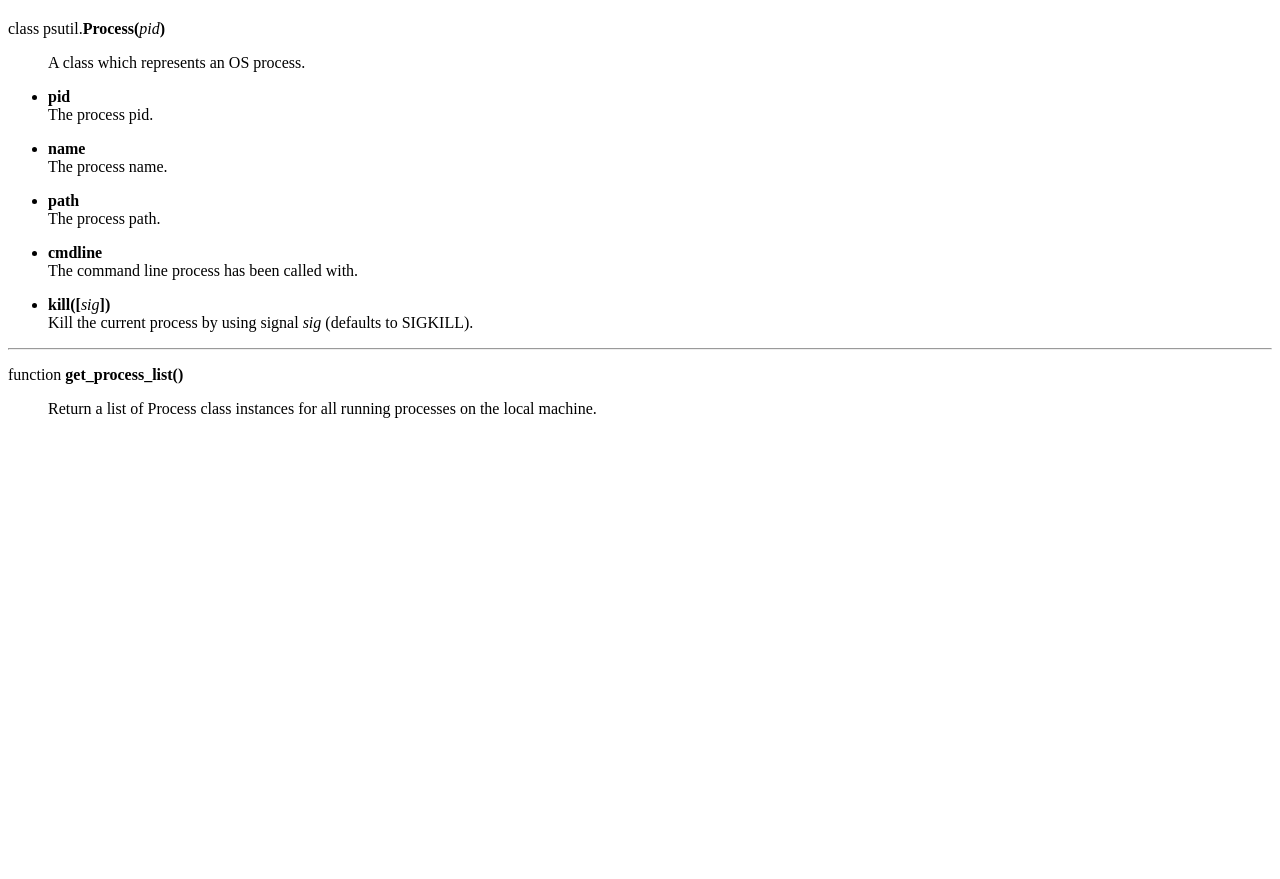
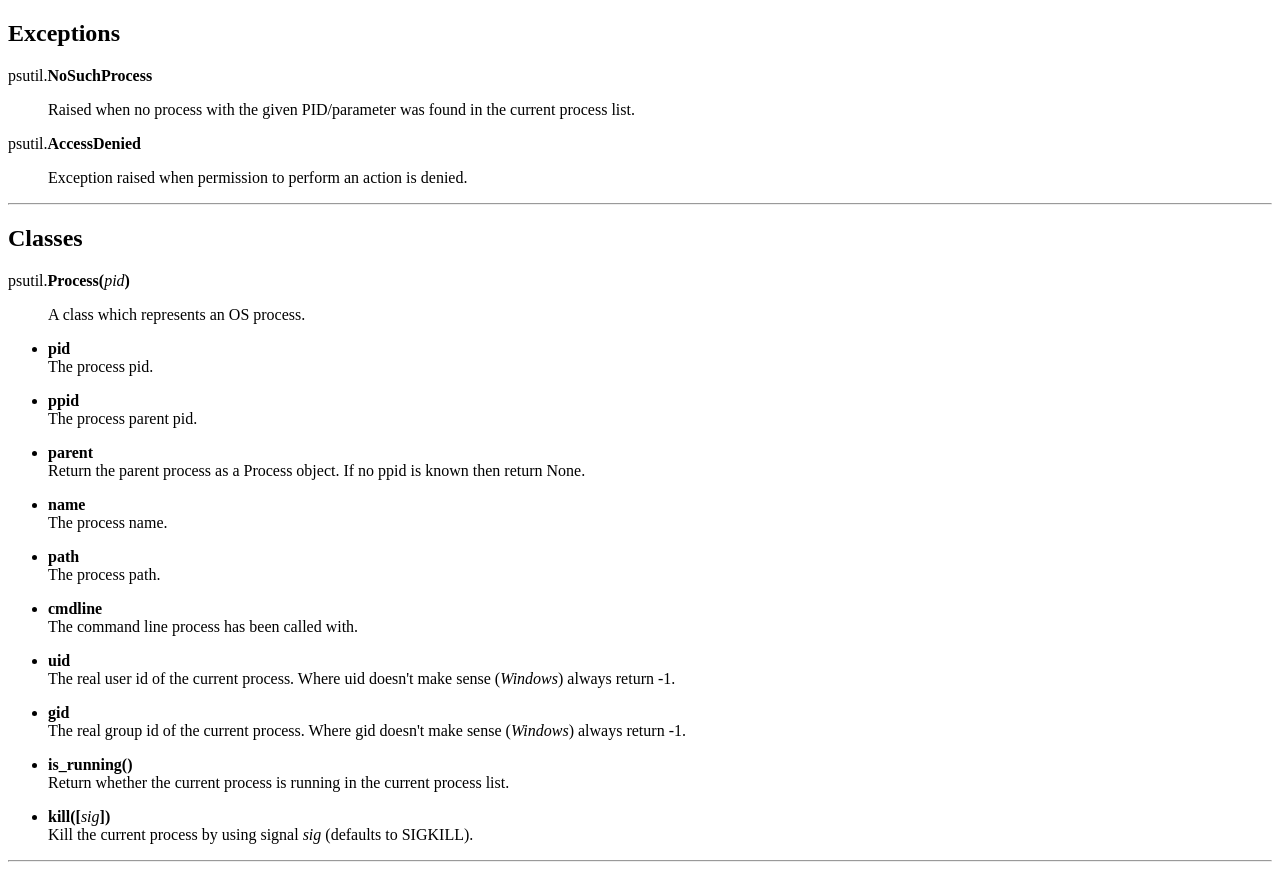
Before and after one commit to giampaolo/psutil, a plain HTML site: page docs/documentation.html in a window 1280 px wide. Shown: the part 60-939 px from the top of the page. Before the commit the page ends 800 px from the top, so only its background shows below. Drawn offline with Linux system fonts and the light colour scheme.

Commit message:
Updated static HTML doc/* files.

```diff
--- a/docs/documentation.html
+++ b/docs/documentation.html
@@ -2,36 +2,71 @@
 <html xmlns="http://www.w3.org/1999/xhtml">
 <head>
 <meta http-equiv="Content-Type" content="text/html; charset=iso-8859-1" />
-<title>psutil - Documentation</title>
+<title>psutil API Reference</title>
 </head>
 
 <body>
 <h1><a name="API_reference" id="API_reference">API reference</a></h1>
-<p><a name="API_reference" id="API_reference">class psutil.<strong>Process(</strong><em>pid</em><strong>)</strong> </a></p>
-<blockquote><a name="API_reference" id="API_reference">A class which represents an OS process. </a></blockquote>
+<h2><a name="Exceptions" id="Exceptions">Exceptions</a></h2>
+<p><a name="Exceptions" id="Exceptions">psutil.<strong>NoSuchProcess</strong></a></p>
+<blockquote>Raised when no process with the given PID/parameter was found in the current process list. </blockquote>
+<p>psutil.<strong>AccessDenied</strong></p>
+<blockquote>Exception raised when permission to perform an action is denied. </blockquote>
+<hr />
+<h2><a name="Classes" id="Classes">Classes</a></h2>
+<p><a name="Classes" id="Classes">psutil.<strong>Process(</strong><em>pid</em><strong>)</strong> </a></p>
+<blockquote><a name="Classes" id="Classes">A class which represents an OS process. </a></blockquote>
 <ul>
-  <li><a name="API_reference" id="API_reference"><strong>pid</strong><br />
+  <li><a name="Classes" id="Classes"><strong>pid</strong><br />
     The process pid. </a></li>
 </ul>
 <ul>
-  <li><a name="API_reference" id="API_reference"><strong>name</strong><br />
+  <li><a name="Classes" id="Classes"><strong>ppid</strong><br />
+    The process parent pid. </a></li>
+</ul>
+<ul>
+  <li><a name="Classes" id="Classes"><strong>parent</strong><br />
+    Return the parent process as a Process object. If no ppid is known then return None. </a></li>
+</ul>
+<ul>
+  <li><a name="Classes" id="Classes"><strong>name</strong><br />
     The process name. </a></li>
 </ul>
 <ul>
-  <li><a name="API_reference" id="API_reference"><strong>path</strong><br />
+  <li><a name="Classes" id="Classes"><strong>path</strong><br />
     The process path. </a></li>
 </ul>
 <ul>
-  <li><a name="API_reference" id="API_reference"><strong>cmdline</strong><br />
+  <li><a name="Classes" id="Classes"><strong>cmdline</strong><br />
     The command line process has been called with. </a></li>
 </ul>
 <ul>
-  <li><a name="API_reference" id="API_reference"><strong>kill([</strong><em>sig</em><strong>])</strong><br />
+  <li><a name="Classes" id="Classes"><strong>uid</strong><br />
+    The real user id of the current process.  Where uid doesn't make sense (<em>Windows</em>) always return -1. </a></li>
+</ul>
+<ul>
+  <li><a name="Classes" id="Classes"><strong>gid</strong><br />
+    The real group id of the current process.  Where gid doesn't make sense (<em>Windows</em>) always return -1. </a></li>
+</ul>
+<ul>
+  <li><a name="Classes" id="Classes"><strong>is_running()</strong><br />
+    Return whether the current process is running in the current process list. </a></li>
+</ul>
+<ul>
+  <li><a name="Classes" id="Classes"><strong>kill([</strong><em>sig</em><strong>])</strong><br />
     Kill the current process by using signal <em>sig</em> (defaults to SIGKILL). </a></li>
 </ul>
 <hr />
-<p><a name="API_reference" id="API_reference">function <strong>get_process_list()</strong><br />
-</a></p>
-<blockquote><a name="API_reference" id="API_reference">Return a list of Process class instances for all running processes on the local machine. </a></blockquote>
+<h2><a name="Functions" id="Functions">Functions</a></h2>
+<p><a name="Functions" id="Functions">psutil.<strong>get_pid_list()</strong></a></p>
+<blockquote><a name="Functions" id="Functions">Return a list of current running PIDs. </a></blockquote>
+<p><a name="Functions" id="Functions">psutil.<strong>pid_exists(</strong><em>pid</em><strong>)</strong></a></p>
+<blockquote><a name="Functions" id="Functions">Check whether the given PID exists in the current process list. </a></blockquote>
+<p><a name="Functions" id="Functions">psutil.<strong>process_iter()</strong></a></p>
+<blockquote>
+  <p><a name="Functions" id="Functions">Return an iterator yielding a Process class instances for all running processes on the local machine. </a></p>
+  <p>&nbsp;</p>
+  <p>&nbsp;</p>
+</blockquote>
 </body>
 </html>
```
Also changed, not shown: docs/index.html (+3 -10 lines).
